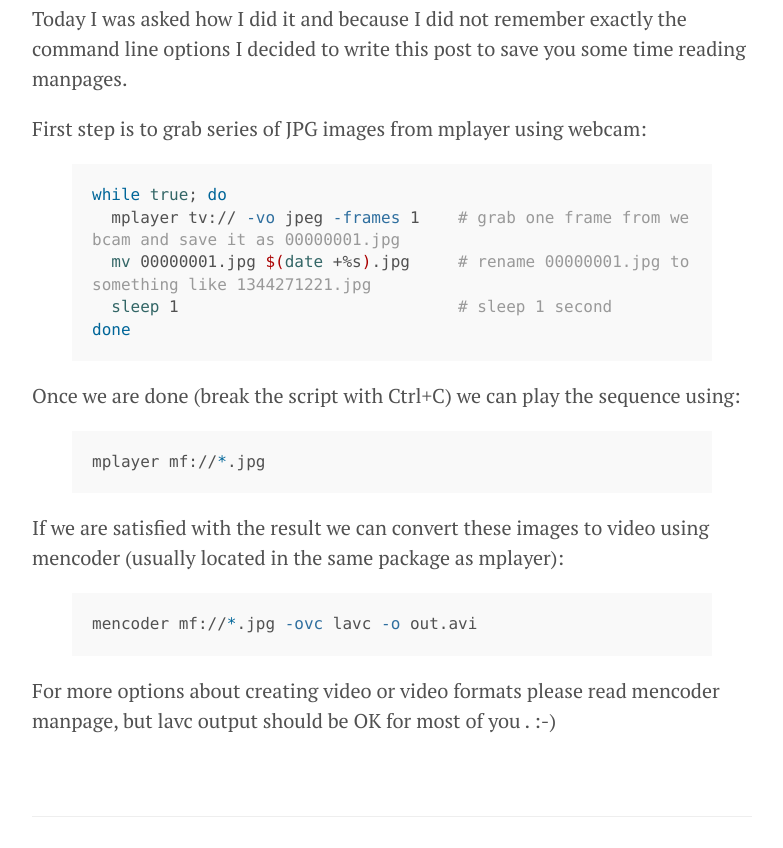
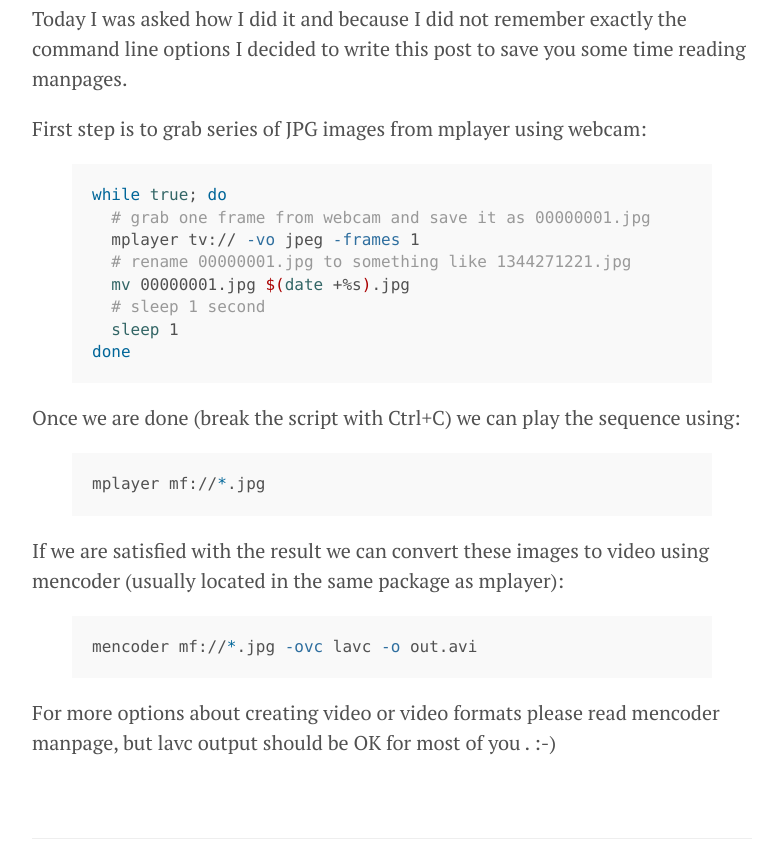
Before and after one commit to prusnak/rusnak.io, a Jekyll site: the page built from _posts/2012-08-06-timelapse-video-with-webcam-and-mplayer.md, in a window 1280 px wide and 900 px high, scrolled down 694 px, cut to the strip 52-900 px from the top of the window. Shown: the whole strip, without its empty margins (248-1031 px from the left). Built offline with Jekyll 4.4.1, drawn with Linux system fonts in a browser that asks for light colours.

Commit message:
multilines comments

```diff
--- a/_posts/2012-08-06-timelapse-video-with-webcam-and-mplayer.md
+++ b/_posts/2012-08-06-timelapse-video-with-webcam-and-mplayer.md
@@ -14,9 +14,12 @@
 
 {% highlight bash %}
 while true; do
-  mplayer tv:// -vo jpeg -frames 1    # grab one frame from webcam and save it as 00000001.jpg
-  mv 00000001.jpg $(date +%s).jpg     # rename 00000001.jpg to something like 1344271221.jpg
-  sleep 1                             # sleep 1 second
+  # grab one frame from webcam and save it as 00000001.jpg
+  mplayer tv:// -vo jpeg -frames 1
+  # rename 00000001.jpg to something like 1344271221.jpg
+  mv 00000001.jpg $(date +%s).jpg
+  # sleep 1 second
+  sleep 1
 done
 {% endhighlight %}
 
```
